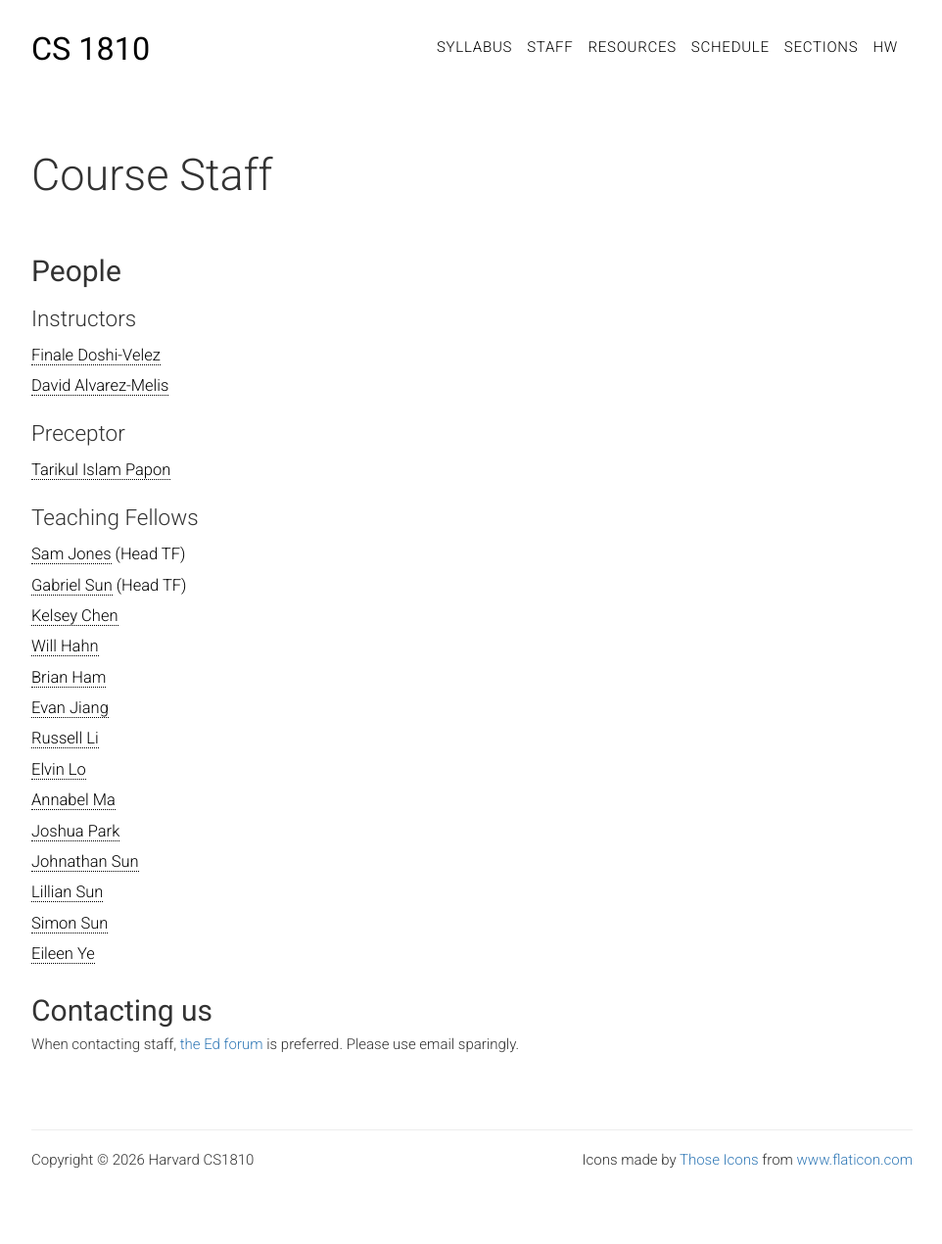
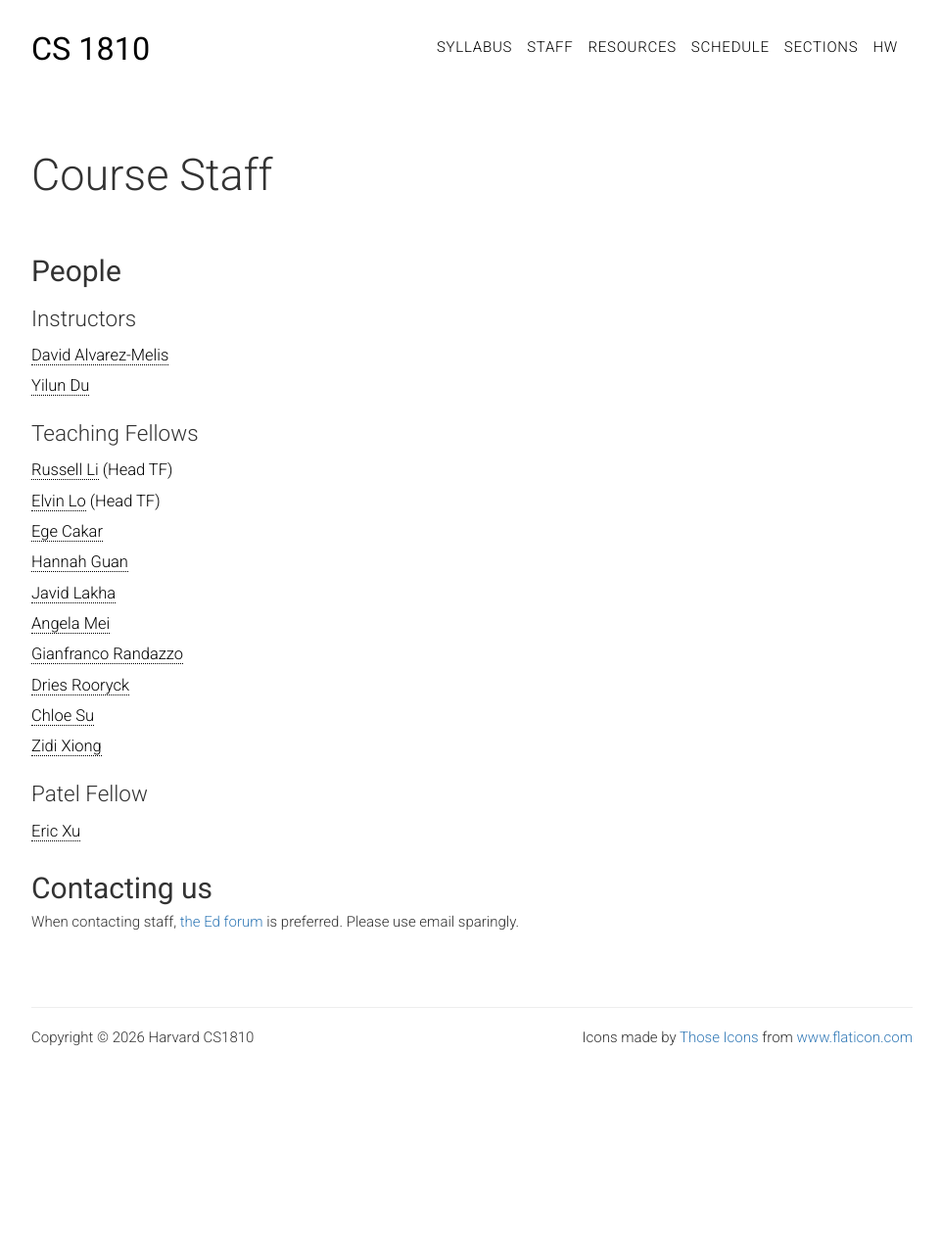
Before and after one commit to harvard-ml-courses/cs181-web, a Jekyll site: the page built from staff.html, in a window 1280 px wide. Shown: the whole page at 98% size, without its empty margins (158-1120 px from the left). Built offline with Jekyll 4.4.1, drawn with Linux system fonts in a browser that asks for light colours; after the commit the page ends 1145 px from its top, so only the background shows below that.

Commit message:
updating staff and links

```diff
--- a/_data/all.yaml
+++ b/_data/all.yaml
@@ -1,15 +1,11 @@
 tas:
-- name: <a href="mailto:samjones@college.harvard.edu">Sam Jones</a> (Head TF)
-- name: <a href="mailto:gabrielsun@college.harvard.edu">Gabriel Sun</a> (Head TF)
-- name: <a href="mailto:kelseychen1@college.harvard.edu">Kelsey Chen</a>
-- name: <a href="mailto:will_hahn@college.harvard.edu">Will Hahn</a>
-- name: <a href="mailto:bham@college.harvard.edu">Brian Ham</a>
-- name: <a href="mailto:evanjiang@college.harvard.edu">Evan Jiang</a>
-- name: <a href="mailto:russell_li@college.harvard.edu">Russell Li</a>
-- name: <a href="mailto:elo@college.harvard.edu">Elvin Lo</a>
-- name: <a href="mailto:annabelma@college.harvard.edu">Annabel Ma</a>
-- name: <a href="mailto:jhpark@college.harvard.edu">Joshua Park</a>
-- name: <a href="mailto:jlsun@college.harvard.edu">Johnathan Sun</a>
-- name: <a href="mailto:lilliansun@college.harvard.edu">Lillian Sun</a>
-- name: <a href="mailto:simonsun@college.harvard.edu">Simon Sun</a>
-- name: <a href="mailto:eileenye@college.harvard.edu">Eileen Ye</a>
+- name: <a href="mailto:russell_li@college.harvard.edu">Russell Li</a> (Head TF)
+- name: <a href="mailto:elo@college.harvard.edu">Elvin Lo</a> (Head TF)
+- name: <a href="mailto:ecakar@college.harvard.edu">Ege Cakar</a>
+- name: <a href="mailto:hguan@college.harvard.edu">Hannah Guan</a>
+- name: <a href="mailto:javidlakha@g.harvard.edu">Javid Lakha</a>
+- name: <a href="mailto:angelamei@college.harvard.edu">Angela Mei</a>
+- name: <a href="mailto:gianfrancorandazzopatino@college.harvard.edu">Gianfranco Randazzo</a>
+- name: <a href="mailto:dries_rooryck@college.harvard.edu">Dries Rooryck</a>
+- name: <a href="mailto:csu@g.harvard.edu">Chloe Su</a>
+- name: <a href="mailto:zidixiong@g.harvard.edu">Zidi Xiong</a>
--- a/sections.html
+++ b/sections.html
@@ -18,7 +18,7 @@ weight: 0
 
         <div class="embed-responsive embed-responsive-16by9 w-100">
             <iframe class="embed-responsive-item"
-                src="https://docs.google.com/spreadsheets/d/e/2PACX-1vTWqFsXhSzRUBQ3g42BK553ZfJ7LjJhkc-AwPPFW22mOG67rm1snSvi-WvkM-jwdRa6M-t8cWWOMoJg/pubhtml?widget=true&amp;headers=false"></iframe>
+                src="https://docs.google.com/spreadsheets/d/13sqhDtt1mYDFJ_vkeMpSVLg9T-aqdATKlch4VXFeOJQ/edit?gid=1205943684#gid=1205943684"></iframe>
         </div>
 
         Calendar with sections and OH will be posted below once available.
--- a/staff.html
+++ b/staff.html
@@ -10,14 +10,14 @@ weight: 0
         <h2 class="title">People</h2>
         <h3>Instructors</h3>
         <ul class="lists">
-            <li><a href="mailto:finale@seas.harvard.edu">Finale Doshi-Velez</a></li>
             <li><a href="mailto:dam@seas.harvard.edu">David Alvarez-Melis</a></li>
+            <li><a href="mailto:ydu@seas.harvard.edu">Yilun Du</a></li>
         </ul>
 
-        <h3>Preceptor</h3>
+        <!-- <h3>Preceptor</h3>
         <ul class="lists">
             <li><a href="mailto:papon@seas.harvard.edu">Tarikul Islam Papon</a></li>
-        </ul>
+        </ul> -->
 
         <h3>Teaching Fellows</h3>
         <ul class="lists">
@@ -28,6 +28,11 @@ weight: 0
             {% endfor %}
         </ul>
 
+        <h3>Patel Fellow</h3>
+        <ul class="lists">
+            <li><a href="mailto:ericxu@college.harvard.edu">Eric Xu</a></li>
+        </ul>
+
         <h2 class="title">Contacting us</h2>
 
         <p>When contacting staff, <a href="https://edstem.org/us/courses/74317/discussion" target="_blank"
```
Also changed, not shown: syllabus.html (+4 -4 lines).
